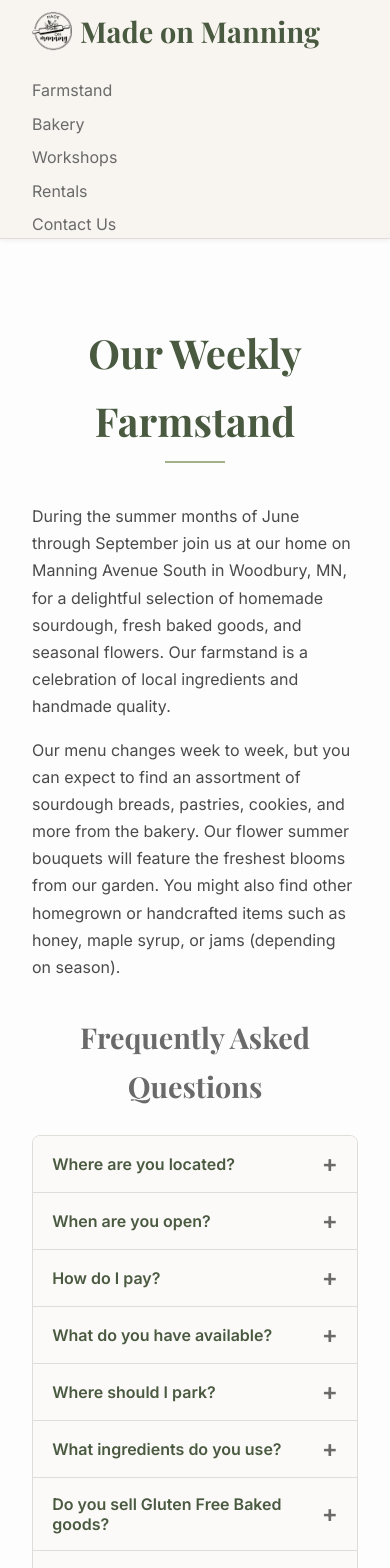
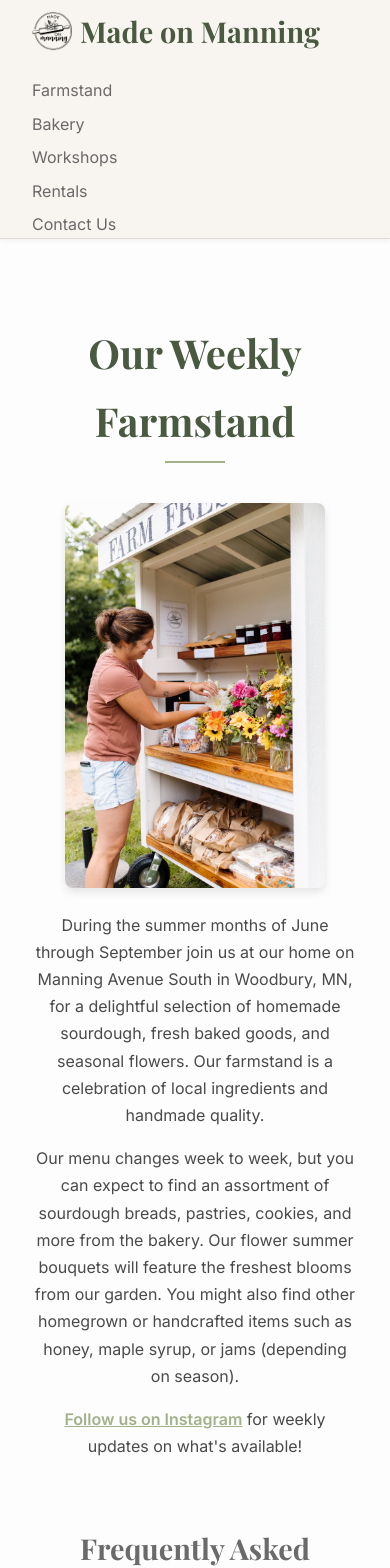
Before and after one commit to madeonmanning/madeonmanning.github.io, a React (Vite) app: page /farmstand in a window 390 px wide. Shown: the top 1568 px of the page. Built offline with nearby package versions, Linux system fonts and the light colour scheme; a web font is replaced by a local one.

Commit message:
enhancements to farmstand page

```diff
--- a/src/components/FAQItem.css
+++ b/src/components/FAQItem.css
@@ -67,6 +67,18 @@
   animation: fadeIn 0.3s ease-out;
 }
 
+.faq-answer a {
+  color: #a3b18a; /* A distinct color for links, e.g., a lighter green from your palette */
+  text-decoration: underline; /* Underline links */
+  font-weight: 600; /* Make links a bit bolder */
+  transition: color 0.3s ease;
+}
+
+.faq-answer a:hover {
+  color: #4a5a41; /* Darker green on hover */
+  text-decoration: none; /* Remove underline on hover */
+}
+
 .faq-answer p {
   margin-bottom: 0.5rem; /* Space between answer paragraphs */
 }
--- a/src/components/FAQItem.jsx
+++ b/src/components/FAQItem.jsx
@@ -17,10 +17,8 @@ function FAQItem({ question, answer }) {
       </button>
       {isOpen && (
         <div className="faq-answer">
-          {/* Render answer content, handling paragraphs/breaks */}
-          {answer.split('\n').map((paragraph, index) => (
-            <p key={index}>{paragraph}</p>
-          ))}
+          {/* Render answer content using dangerouslySetInnerHTML to allow HTML */}
+          <div dangerouslySetInnerHTML={{ __html: answer }} />
         </div>
       )}
     </div>
--- /dev/null
+++ b/src/pages/Farmstand.css
@@ -0,0 +1,55 @@
+.farmstand-intro-content {
+    display: flex; /* Enable flexbox */
+    align-items: flex-start; /* Align items to the top */
+    gap: 2rem; /* Space between the image and text */
+    max-width: 1000px; /* Limit content width */
+    margin: 0 auto 3rem auto; /* Center and add bottom margin */
+    flex-wrap: wrap; /* Allow wrapping on smaller screens */
+}
+
+.farmstand-intro-image {
+    flex: 0 0 300px; /* Don't grow, don't shrink, base width 300px */
+    max-width: 500px; /* Ensure it doesn't overflow its flex item */
+    height: auto; /* Maintain aspect ratio */
+    border-radius: 8px;
+    box-shadow: 0 4px 8px rgba(0,0,0,0.1);
+    object-fit: cover; /* Crop image if necessary to fit */
+    display: block; /* Remove extra space below image */
+}
+
+.farmstand-intro-text {
+    flex: 1; /* Allows text to grow and shrink */
+    min-width: 300px; /* Ensure text doesn't get too narrow before wrapping */
+}
+
+.farmstand-intro-text a {
+  color: #a3b18a; /* A distinct color for links, e.g., a lighter green from your palette */
+  text-decoration: underline; /* Underline links */
+  font-weight: 600; /* Make links a bit bolder */
+  transition: color 0.3s ease;
+}
+
+.farmstand-intro-text a:hover {
+  color: #4a5a41; /* Darker green on hover */
+  text-decoration: none; /* Remove underline on hover */
+}
+
+/* Responsive adjustments for the intro content */
+@media (max-width: 768px) {
+    .farmstand-intro-content {
+        flex-direction: column; /* Stack items vertically on smaller screens */
+        align-items: center; /* Center items when stacked */
+        gap: 1.5rem;
+    }
+
+    .farmstand-intro-image {
+        flex: none; /* Remove flex sizing when stacked */
+        width: 80%; /* Adjust width for mobile */
+        max-width: 400px; /* Max width for image on mobile */
+    }
+
+    .farmstand-intro-text {
+        min-width: unset; /* Remove min-width when stacked */
+        text-align: center; /* Center text when stacked */
+    }
+}
--- a/src/pages/Farmstand.jsx
+++ b/src/pages/Farmstand.jsx
@@ -1,5 +1,5 @@
 import React from 'react';
-import './PageDefaults.css'; // Reusing common page styles
+import './Farmstand.css';
 import FAQItem from '../components/FAQItem';
 
 function Farmstand() {
@@ -8,17 +8,17 @@ function Farmstand() {
     {
       id: 1,
       question: 'Where are you located?',
-      answer: 'The farmstand is located at the end of our driveway at 910 Manning Ave. S. Woodbury MN'
+      answer: 'The farmstand is located at the end of our driveway at 910 Manning Avenue South, Woodbury, MN.'
     },
     {
       id: 2,
       question: 'When are you open?',
-      answer: 'The farmstand is out on Fridays throughout summer. We open at 9AM and are typically out until 5 (unless sold out sooner).'
+      answer: 'The farmstand is out on Fridays throughout summer. We open at 9am and are typically out until 5pm (unless sold out sooner).'
     },
     {
       id: 3,
       question: 'How do I pay?',
-      answer: 'The farmstand runs on honor system. There is no one there to collect payment but there is an option to drop cash in a locked cash box or my venmo QR code is posted.'
+      answer: 'The farmstand runs on honor system. There is no one there to collect payment, but there is an option to drop cash in a locked cash box or use my Venmo QR code (<a href="https://account.venmo.com/u/madeonmanning" target="_blank" rel="noopener noreferrer">@madeonmanning</a>) is posted.'
     },
     {
       id: 4,
@@ -60,6 +60,14 @@ function Farmstand() {
   return (
     <div className="page-section farmstand-page">
       <h1 className="page-title">Our Weekly Farmstand</h1>
+
+      <div className="farmstand-intro-content">
+        <img
+          src="/farmstand-intro.jpg"
+          alt="Farmstand setup with flowers and bread"
+          className="farmstand-intro-image"
+        />
+        <div className="farmstand-intro-text">
           <p>
             During the summer months of June through September join us at our home on Manning Avenue South in
             Woodbury, MN, for a delightful selection of homemade sourdough, fresh baked goods, and seasonal flowers.
@@ -70,8 +78,12 @@ function Farmstand() {
             Our flower summer bouquets will feature the freshest blooms from our garden.
             You might also find other homegrown or handcrafted items such as honey, maple syrup, or jams (depending on season).
           </p>
+          <p>
+            <a href="https://www.instagram.com/made_on_manning" target="_blank" rel="noopener noreferrer">Follow us on Instagram</a> for weekly updates on what's available!
+          </p>
+        </div>
+      </div>
 
-      {/* New FAQ Section */}
       <h3 className="faq-section-title">Frequently Asked Questions</h3>
       <div className="faq-list">
         {faqs.map(faq => (
@@ -79,7 +91,6 @@ function Farmstand() {
         ))}
       </div>
 
-      <p>Follow us on Instagram for weekly updates on what's available!</p>
     </div>
   );
 }
--- a/src/pages/Home.css
+++ b/src/pages/Home.css
@@ -8,8 +8,6 @@
     margin: 2rem auto; /* Center the carousel and add vertical margin */
     border-radius: 8px;
     box-shadow: 0 4px 12px rgba(0,0,0,0.15); /* More pronounced shadow for the carousel */
-    box-sizing: border-box; /* Ensures padding is included in the width calculation */
-    padding: 0 15px; /* Adds horizontal padding on all screen sizes to prevent touching edges */
 }
 
 /* Styles for images within the carousel */
```
Also changed, not shown: public/farmstand-intro.jpg (added). Lines whose indentation alone changed are shown as unchanged.
